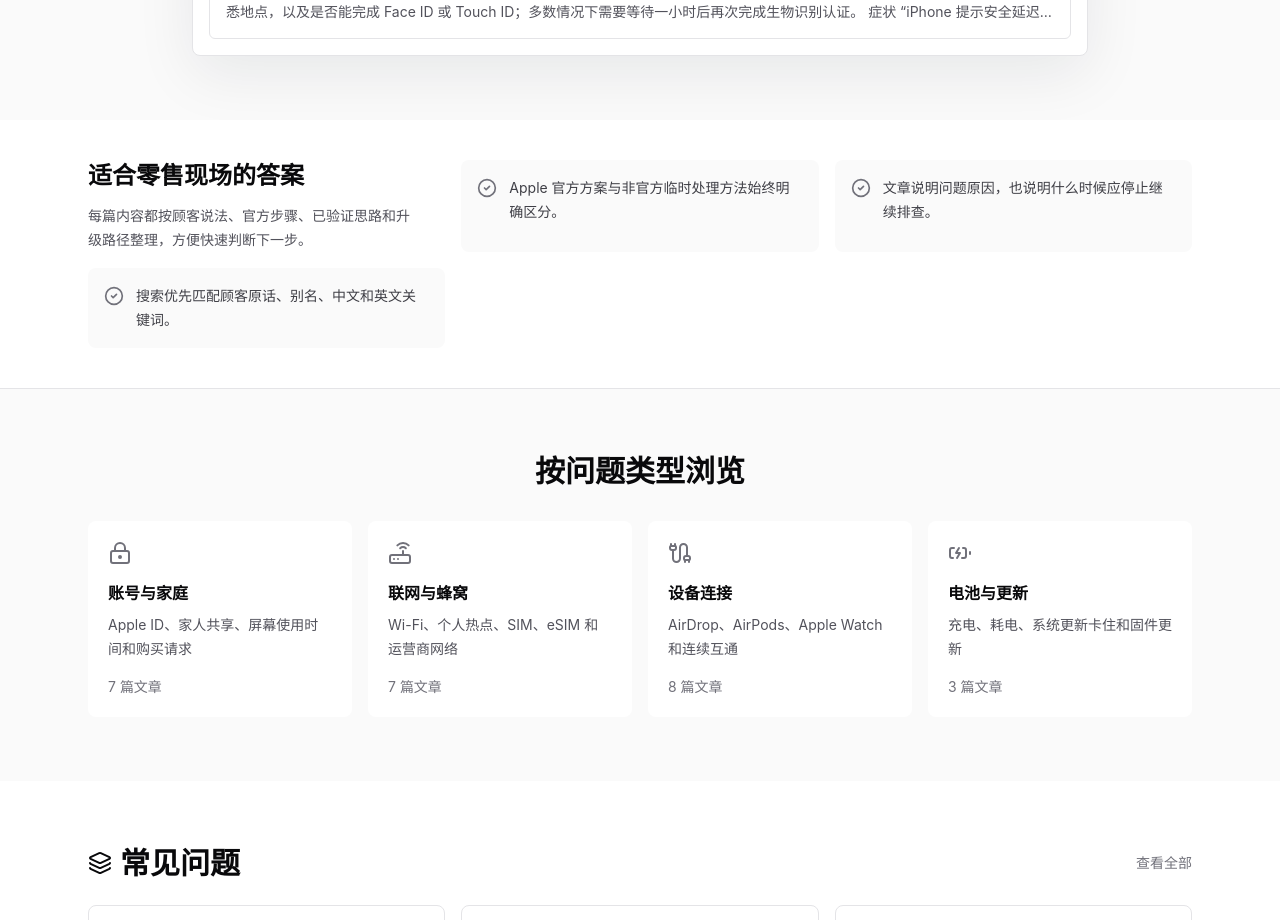
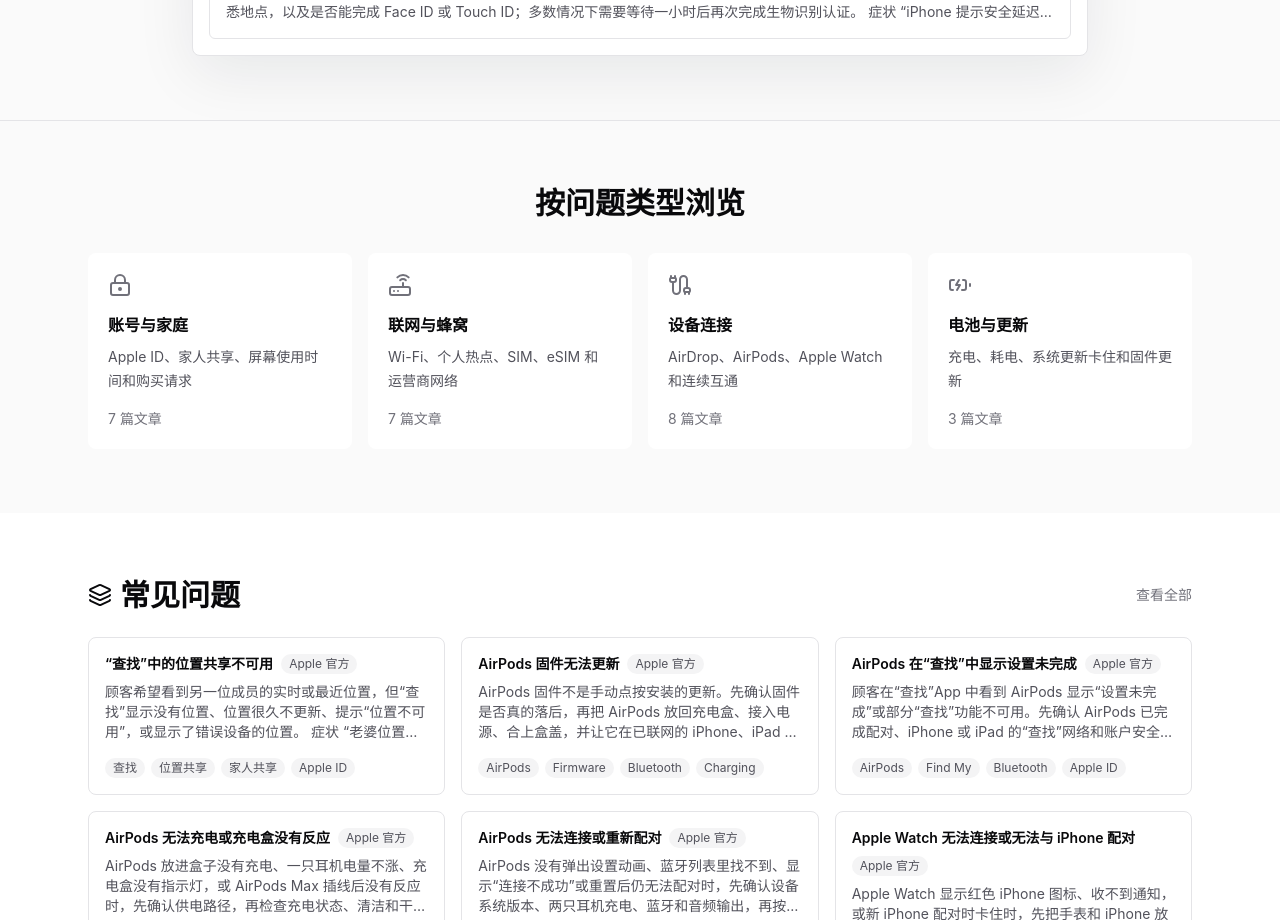
Before and after one commit to Neverwhateve/apple-cookbook, a Next.js app: page / in a window 1280 px wide. Shown: the part 1060-1980 px from the top of the page. Built offline with nearby package versions, Linux system fonts and the light colour scheme.

Commit message:
Remove retail answer section

```diff
--- a/src/app/page.tsx
+++ b/src/app/page.tsx
@@ -3,7 +3,6 @@ import {
   ArrowRight,
   BatteryCharging,
   Cable,
-  CheckCircle2,
   FilePlus2,
   Folder,
   Laptop,
@@ -151,29 +150,6 @@ export default function HomePage() {
         </div>
       </section>
 
-      <section aria-labelledby="principles-title" className="bg-white dark:bg-zinc-950">
-        <div className="mx-auto grid max-w-6xl gap-4 px-4 py-10 sm:px-6 lg:grid-cols-3">
-          <div className="lg:pr-8">
-            <h2 id="principles-title" className="text-2xl font-semibold text-zinc-950 dark:text-zinc-50">
-              适合零售现场的答案
-            </h2>
-            <p className="mt-3 text-sm leading-6 text-zinc-600 dark:text-zinc-400">
-              每篇内容都按顾客说法、官方步骤、已验证思路和升级路径整理，方便快速判断下一步。
-            </p>
-          </div>
-          {[
-            "Apple 官方方案与非官方临时处理方法始终明确区分。",
-            "文章说明问题原因，也说明什么时候应停止继续排查。",
-            "搜索优先匹配顾客原话、别名、中文和英文关键词。"
-          ].map((item) => (
-            <div key={item} className="flex gap-3 rounded-lg bg-zinc-50 p-4 dark:bg-zinc-900">
-              <CheckCircle2 className="mt-0.5 h-5 w-5 flex-none text-zinc-500 dark:text-zinc-300" />
-              <p className="text-sm leading-6 text-zinc-700 dark:text-zinc-300">{item}</p>
-            </div>
-          ))}
-        </div>
-      </section>
-
       <section aria-labelledby="topics-title" className="border-t border-zinc-200 bg-zinc-50 dark:border-zinc-800 dark:bg-zinc-950">
         <div className="mx-auto max-w-6xl px-4 py-12 sm:px-6 sm:py-16">
           <h2 id="topics-title" className="text-center text-3xl font-semibold tracking-normal text-zinc-950 dark:text-zinc-50">
```
